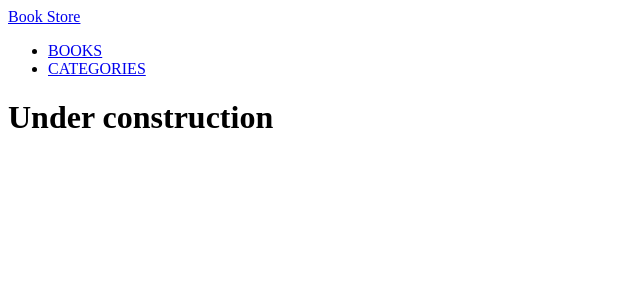
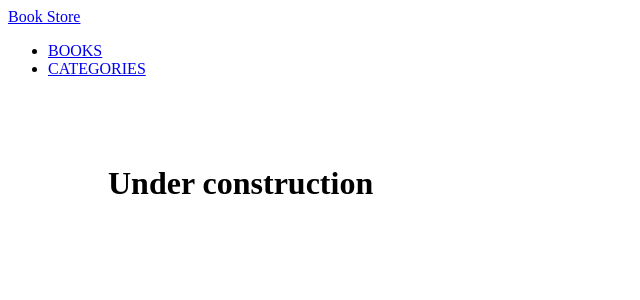
Before and after one commit to AmaduKamara/book-store, a React (Create React App) app: page /categories in a window 1280 px wide. Shown: the top 300 px of the page, without its empty margins (0-640 px from the left). Built offline with nearby package versions, Linux system fonts and the light colour scheme.

Commit message:
Add basic styles for stylelint sake

```diff
--- a/src/App.js
+++ b/src/App.js
@@ -1,13 +1,13 @@
 import { Outlet } from 'react-router-dom';
-
+import './inxed.css';
 import Books from './pages/Books';
 
 function App() {
   return (
-    <>
+    <div className="container">
       <Books />
       <Outlet />
-    </>
+    </div>
   );
 }
 
--- /dev/null
+++ b/src/inxed.css
@@ -0,0 +1,3 @@
+.container {
+  padding: 50px 100px;
+}
--- a/src/pages/Categories.js
+++ b/src/pages/Categories.js
@@ -1,8 +1,9 @@
 import React from 'react';
+import '../inxed.css';
 
 function Categories() {
   return (
-    <div>
+    <div className="container">
       <h1>Under construction</h1>
     </div>
   );
```
